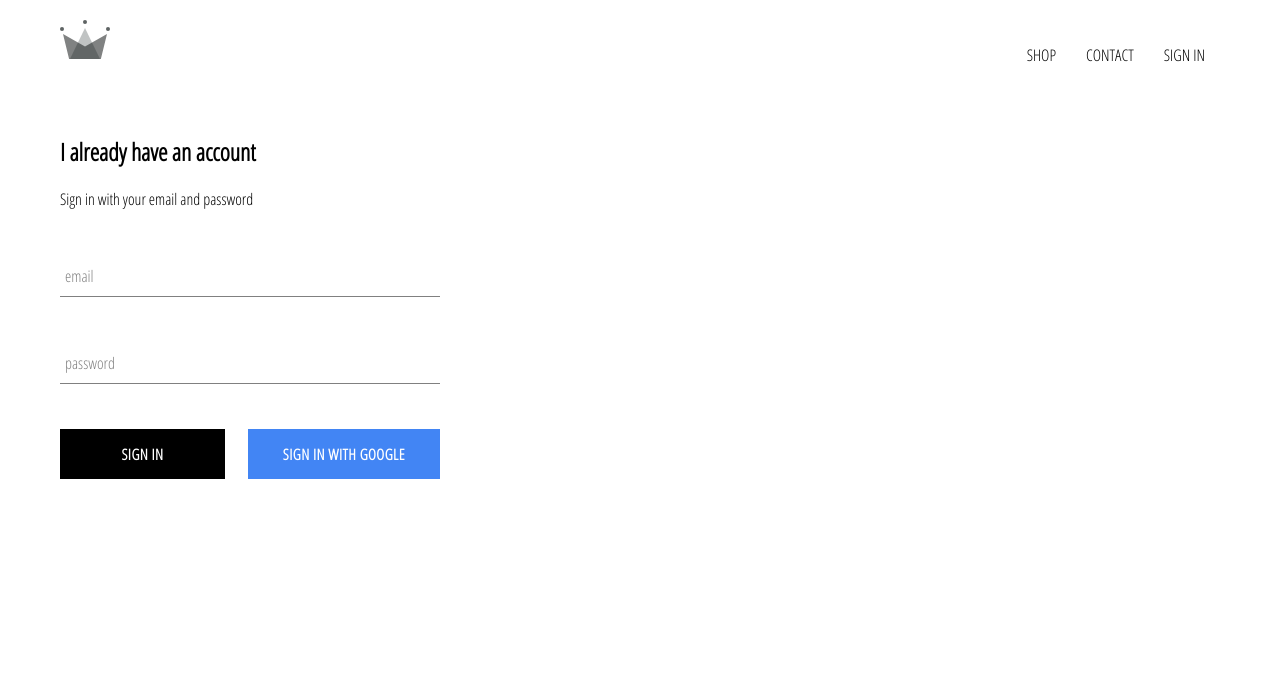
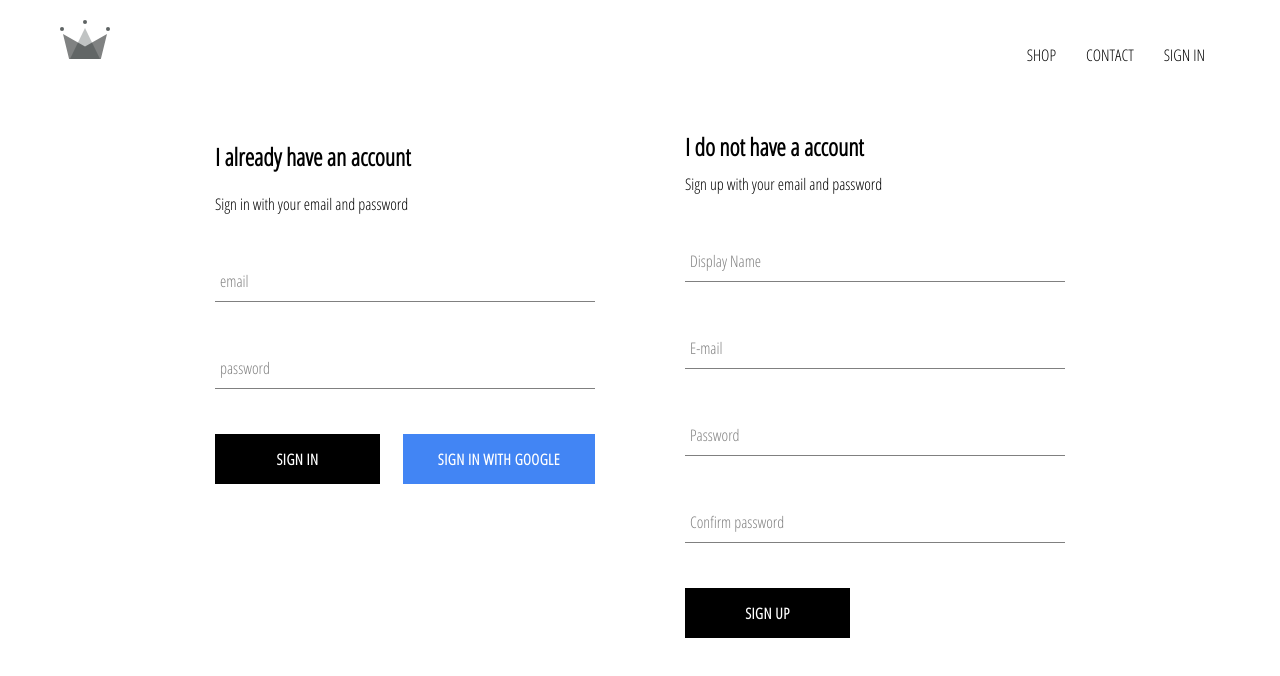
Before and after one commit to jrovieri/crwn-clothing, a React (Create React App) app: page /signin in a window 1280 px wide. Shown: the top 676 px of the page. Built offline with nearby package versions, Linux system fonts and the light colour scheme; no server answers.

Commit message:
firebase user storage

```diff
--- a/src/App.js
+++ b/src/App.js
@@ -6,7 +6,7 @@
 import HomePage from './pages/homepage/homepage.component';
 import ShopPage from './pages/shop/shop.component';
 import SignInAndSignUpPage from './pages/sign-in-and-sign-up/sign-in-and-sign-up.component';
-import { auth } from './firebase/firebase.utils';
+import { auth, createUserProfileDocument } from './firebase/firebase.utils';
 
 class App extends React.Component {
   constructor() {
@@ -20,9 +20,20 @@
   unsubscribeFromAuth = null;
 
   componentDidMount() {
-    this.unsubscribeFromAuth = auth.onAuthStateChanged(user => {
-      this.setState({ currentUser: user });
-    })
+    this.unsubscribeFromAuth = auth.onAuthStateChanged(async userAuth => {
+      if (userAuth) {
+        const userRef = await createUserProfileDocument(userAuth);
+        userRef.onSnapshot(snapShot => {
+          this.setState({
+            currentUser: {
+              id: snapShot.id,
+              ...snapShot.data()
+            }
+          });
+        });
+      }
+      this.setState({ currentUser: userAuth });
+    });
   }
 
   componentWillUnmount() {
--- /dev/null
+++ b/src/components/sign-up/sign-up.component.jsx
@@ -0,0 +1,90 @@
+import React from 'react';
+
+import FormInput from '../form-input/form-input.component';
+import CustomButton from '../custom-button/custom-button.component';
+
+import { auth, createUserProfileDocument } from '../../firebase/firebase.utils';
+
+import './sign-up.styles.scss';
+
+class SignUp extends React.Component {
+  constructor() {
+    super();
+
+    this.state = {
+      displayName: '',
+      email: '',
+      password: '',
+      confirmPassword: '',
+    };
+  }
+
+  handleSubmit = async event => {
+    event.preventDefault();
+    const { displayName, email, password, confirmPassword } = this.state;
+
+    if (password !== confirmPassword) {
+      alert("passwords don't match");
+      return;
+    }
+
+    try {
+      const { user } = await auth.createUserWithEmailAndPassword(email, password);
+      createUserProfileDocument(user, { displayName });
+    } catch(err) {
+      console.log(err);
+    }
+  }
+
+  handleChange = event => {
+    const { name, value } = event.target;
+    this.setState({ [name]: value });
+  }
+  render() {
+    const { displayName, email, password, confirmPassword } = this.state;
+
+    return (
+      <div className='sign-up'>
+        <h2 className='title'>I do not have a account</h2>
+        <span>Sign up with your email and password</span>
+        <form className='sign-up-form' onSubmit={this.handleSubmit}>
+          <FormInput
+            type='text'
+            name='displayName'
+            value={displayName}
+            onChange={this.handleChange}
+            label='Display Name'
+            required
+          />
+          <FormInput
+            type='email'
+            name='email'
+            value={email}
+            onChange={this.handleChange}
+            label='E-mail'
+            required
+          />
+          <FormInput
+            type='password'
+            name='password'
+            value={password}
+            onChange={this.handleChange}
+            label='Password'
+            required
+          />
+          <FormInput
+            type='password'
+            name='confirmPassword'
+            value={confirmPassword}
+            onChange={this.handleChange}
+            label='Confirm password'
+            required
+          />
+          <CustomButton type='submit'>SIGN UP</CustomButton>
+        </form>
+      </div>
+    );
+  }
+}
+
+export default SignUp;
--- /dev/null
+++ b/src/components/sign-up/sign-up.styles.scss
@@ -0,0 +1,9 @@
+.sign-up {
+  display: flex;
+  flex-direction: column;
+  width: 380px;
+
+  .title {
+    margin: 10px 0;
+  }
+}
--- a/src/firebase/firebase.utils.js
+++ b/src/firebase/firebase.utils.js
@@ -11,6 +11,30 @@
   appId: "1:600438580257:web:12f9bd3f8a9ec90c212f60"
 };
 
+export const createUserProfileDocument = async (userAuth, additionalData) => {
+  if (!userAuth) return;
+
+  const userRef = firestore.doc(`users/${userAuth.uid}`);
+  const snapShot = await userRef.get();
+
+  if (!snapShot.exists) {
+    const { displayName, email } = userAuth;
+    const createdAt = new Date();
+
+    try {
+      await userRef.set({
+        displayName,
+        email,
+        createdAt,
+        ...additionalData
+      });
+    } catch (err) {
+      console.log('error creating user', err.message);
+    }
+  }
+  return userRef;
+};
+
 firebase.initializeApp(config);
 
 export const auth = firebase.auth();
--- a/src/pages/sign-in-and-sign-up/sign-in-and-sign-up.component.jsx
+++ b/src/pages/sign-in-and-sign-up/sign-in-and-sign-up.component.jsx
@@ -1,10 +1,14 @@
 import React from 'react';
 import SignIn from '../../components/sign-in/sign-in.component';
+import SignUp from '../../components/sign-up/sign-up.component';
 
 import './sign-in-and-sign-up.styles.scss';
 
 const SignInAndSignUpPage = () => (
-  <div className='sign-in-and-sign-up'><SignIn /></div>
+  <div className='sign-in-and-sign-up'>
+    <SignIn />
+    <SignUp />
+  </div>
 )
 
 export default SignInAndSignUpPage;
--- a/src/pages/sign-in-and-sign-up/sign-in-and-sign-up.styles.scss
+++ b/src/pages/sign-in-and-sign-up/sign-in-and-sign-up.styles.scss
@@ -0,0 +1,6 @@
+.sign-in-and-sign-up {
+  width: 850px;
+  display: flex;
+  justify-content: space-between;
+  margin: 30px auto;
+}
```
Also changed, not shown: 1 other file (tests, documents, lock files or other folders).
